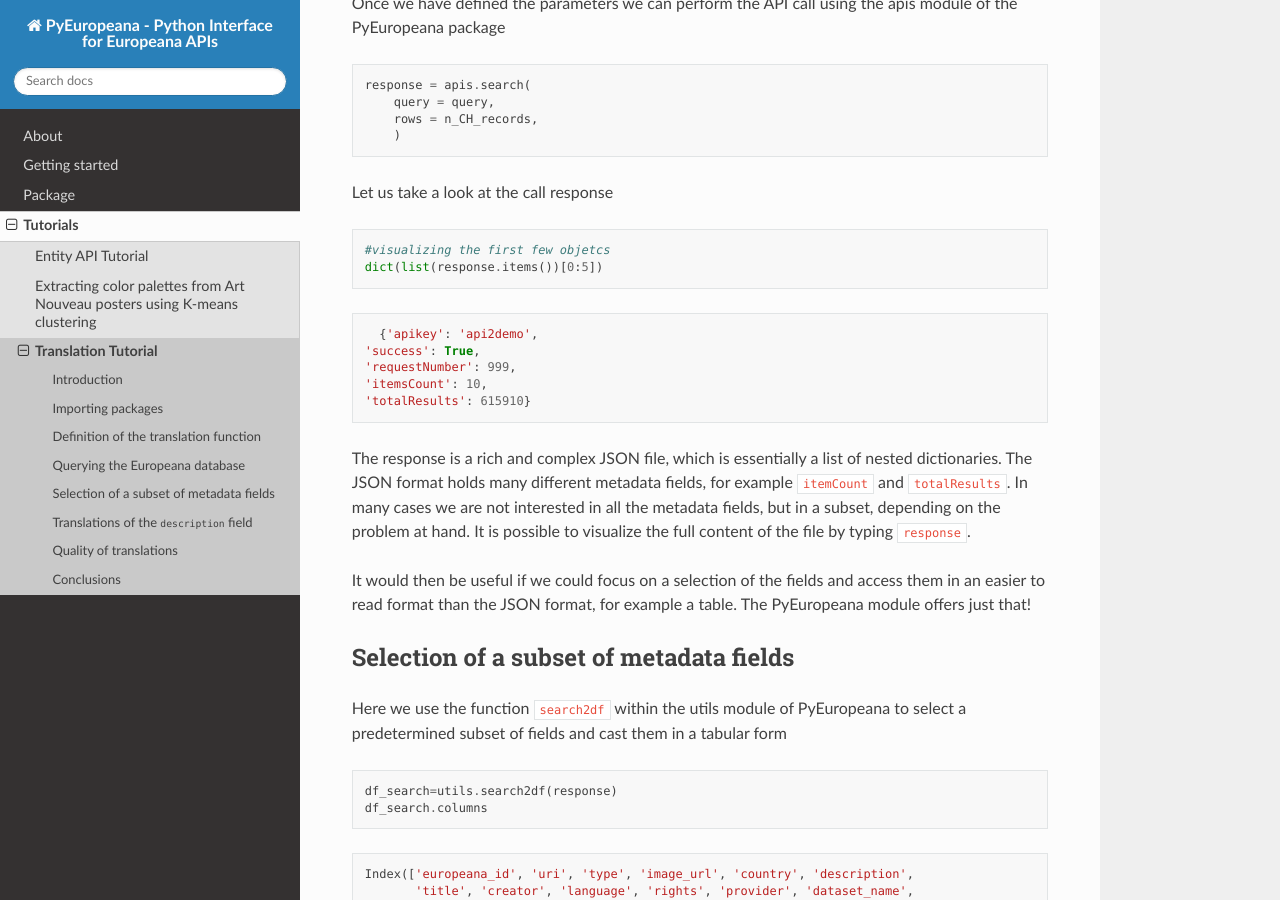
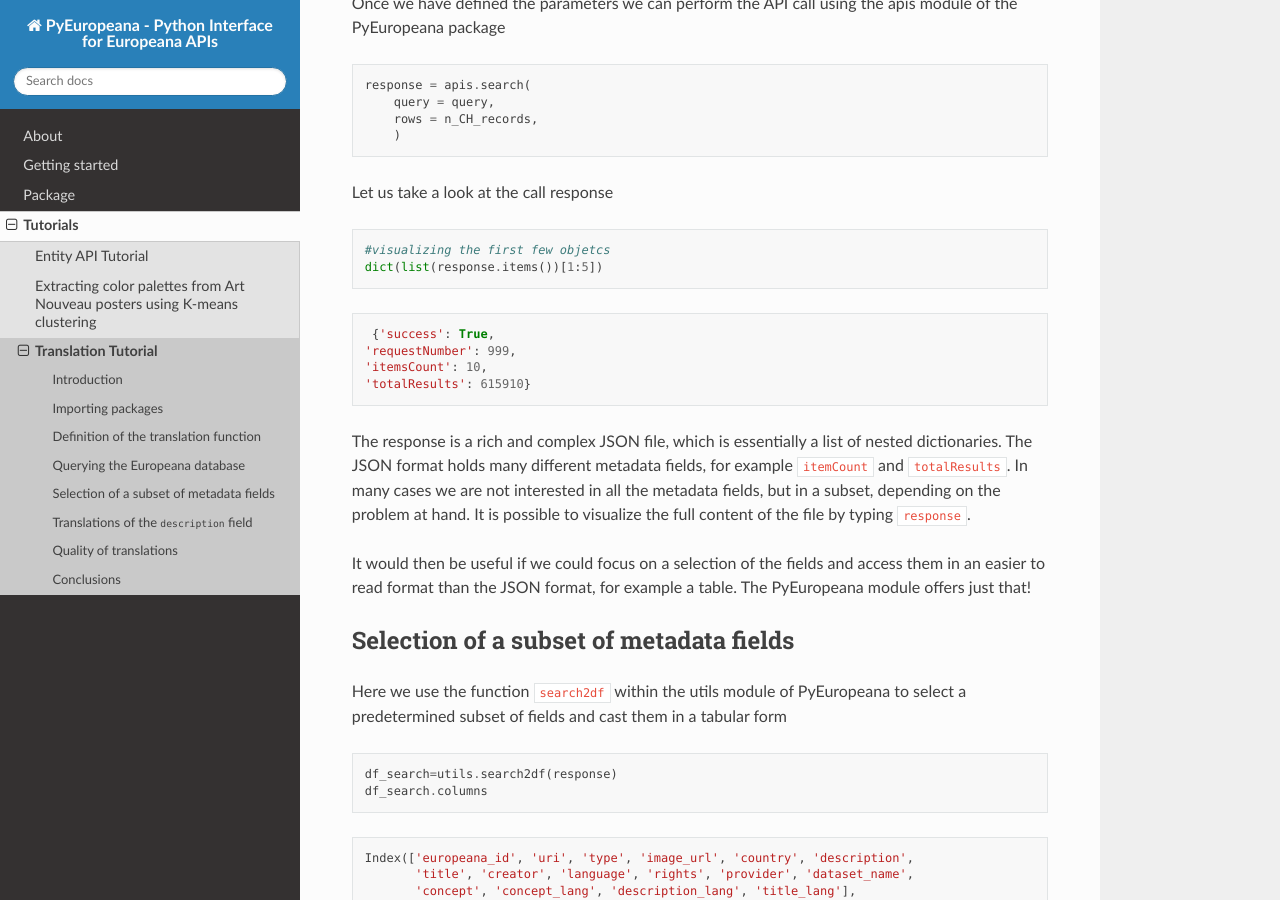
Before and after one commit to europeana/rd-europeana-python-api, a Sphinx documentation site: the page built from docs/source/tutorials_source/tutorial_translation.rst, in a window 1280 px wide and 900 px high, scrolled down 2144 px. Built offline with Sphinx 7.4.7 and the Read the Docs theme 2.0.0, drawn with Linux system fonts in a browser that asks for light colours.

Commit message:
updating formatting

```diff
--- a/docs/source/tutorials_source/tutorial_translation.rst
+++ b/docs/source/tutorials_source/tutorial_translation.rst
@@ -131,14 +131,13 @@
 .. code:: python
 
    #visualizing the first few objetcs
-   dict(list(response.items())[0:5])
+   dict(list(response.items())[1:5])
 
 
 
 .. parsed-literal::
 
-   {'apikey': 'api2demo',
- 'success': True,
+  {'success': True,
  'requestNumber': 999,
  'itemsCount': 10,
  'totalResults': 615910}
--- a/docs/source/tutorials_source/tutorial_translation_files/tutorial_translation.py
+++ b/docs/source/tutorials_source/tutorial_translation_files/tutorial_translation.py
@@ -99,7 +99,7 @@
 # In[38]:
 
 
-dict(list(response.items())[0:5]) #visualizing the first few objetcs
+dict(list(response.items())[1:5]) #visualizing the first few objetcs
 
 
 # The response  is a rich and complex JSON file, which is essentially a list of nested dictionaries. The JSON format holds many different metadata fields, for example `itemCount` and `totalResults`. In many cases we are not interested in all the metadata fields, but in a subset, depending on the problem at hand.  It is possible to visualize the full content of the file by typing `response`.
```
Also changed, not shown: docs/source/tutorials_source/tutorial_translation_files/tutorial_translation.ipynb.
